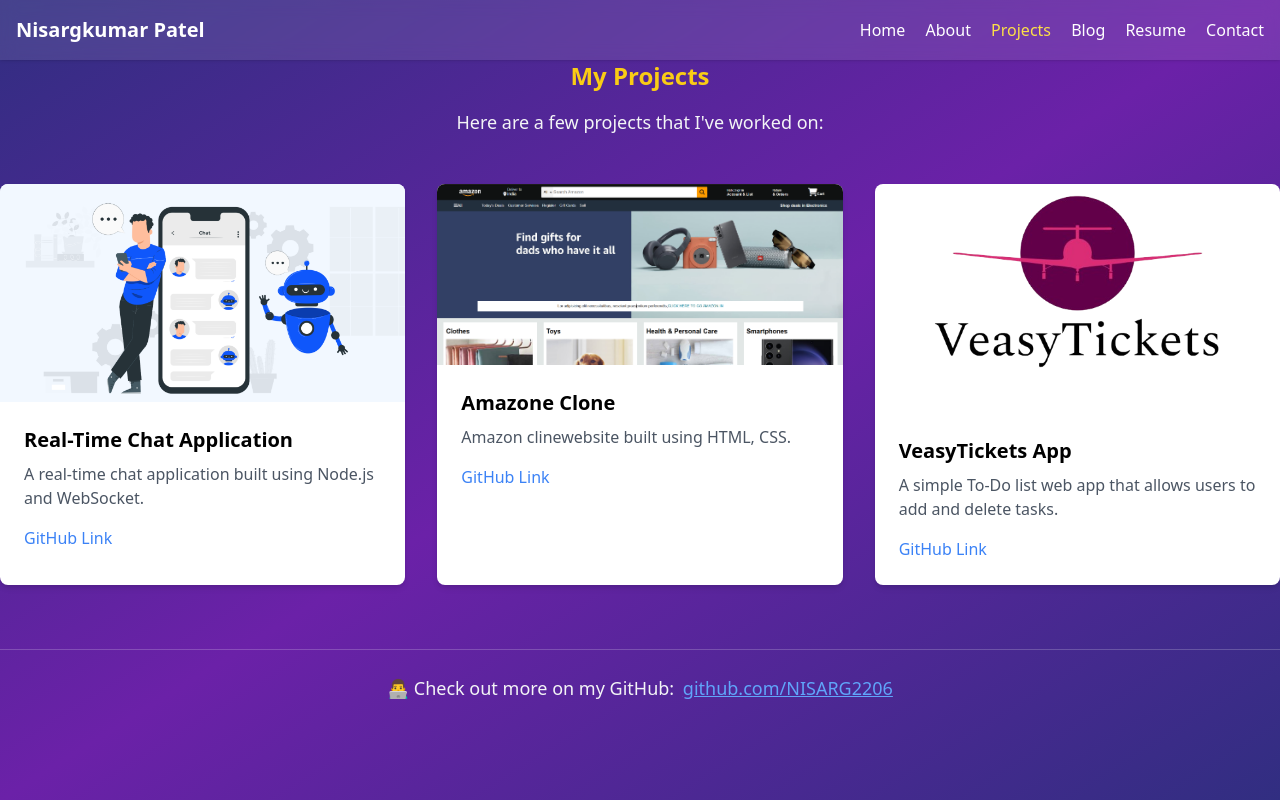
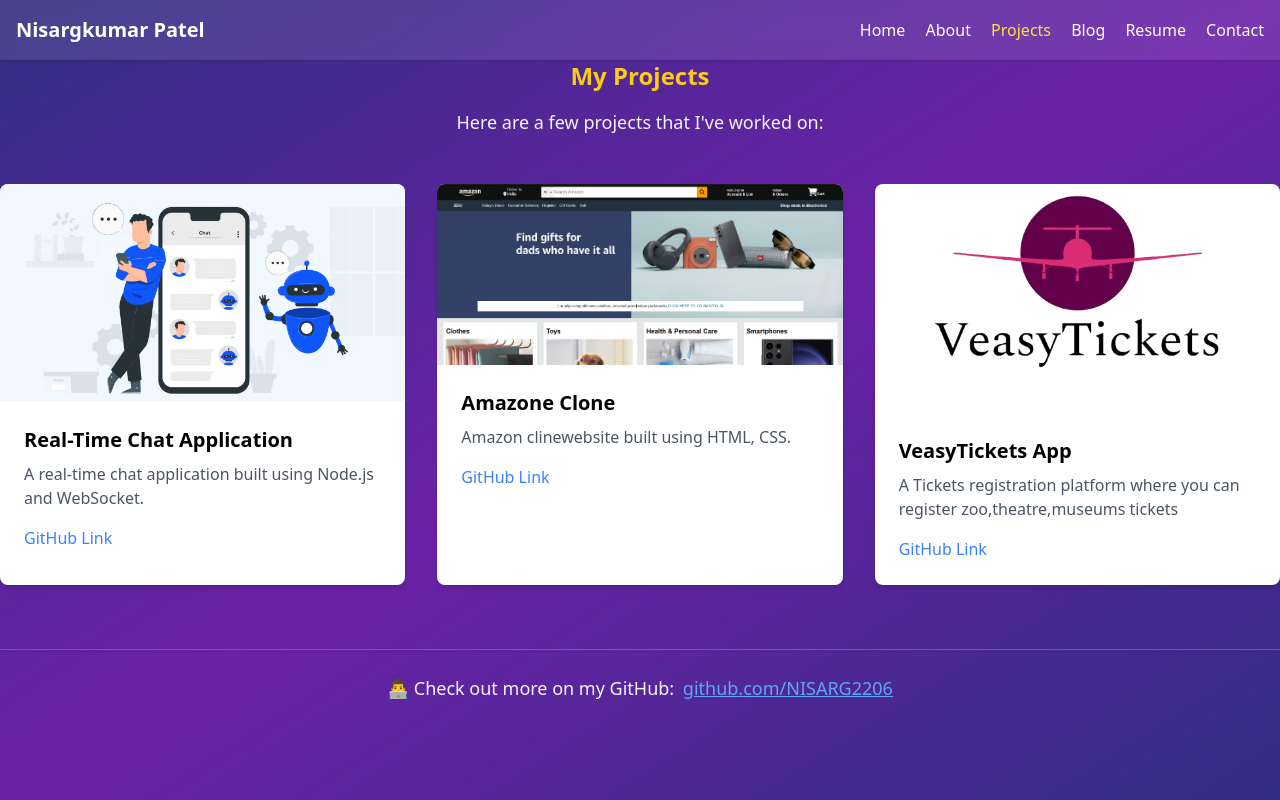
Before and after one commit to NISARG2206/NISARG2206.GITHUB.IO, a plain HTML site: page projects.html in a window 1280 px wide. Drawn offline with nearby package versions, Linux system fonts and the light colour scheme.

Commit message:
Update projects.html

```diff
--- a/projects.html
+++ b/projects.html
@@ -58,7 +58,7 @@
       <img src="veasytickets.png" alt="Project 3" class="w-full h-30 object-cover">
       <div class="p-6">
         <h3 class="text-xl font-semibold" style="color: black;">VeasyTickets App</h3>
-        <p class="text-gray-600 mt-2">A simple To-Do list web app that allows users to add and delete tasks.</p>
+        <p class="text-gray-600 mt-2">A Tickets registration platform where you can register zoo,theatre,museums tickets</p>
         <div class="mt-4">
           <a href="https://github.com/NISARG2206/TicketHub" target="_blank" class="text-blue-500 hover:underline">GitHub Link</a>
         </div>
```
